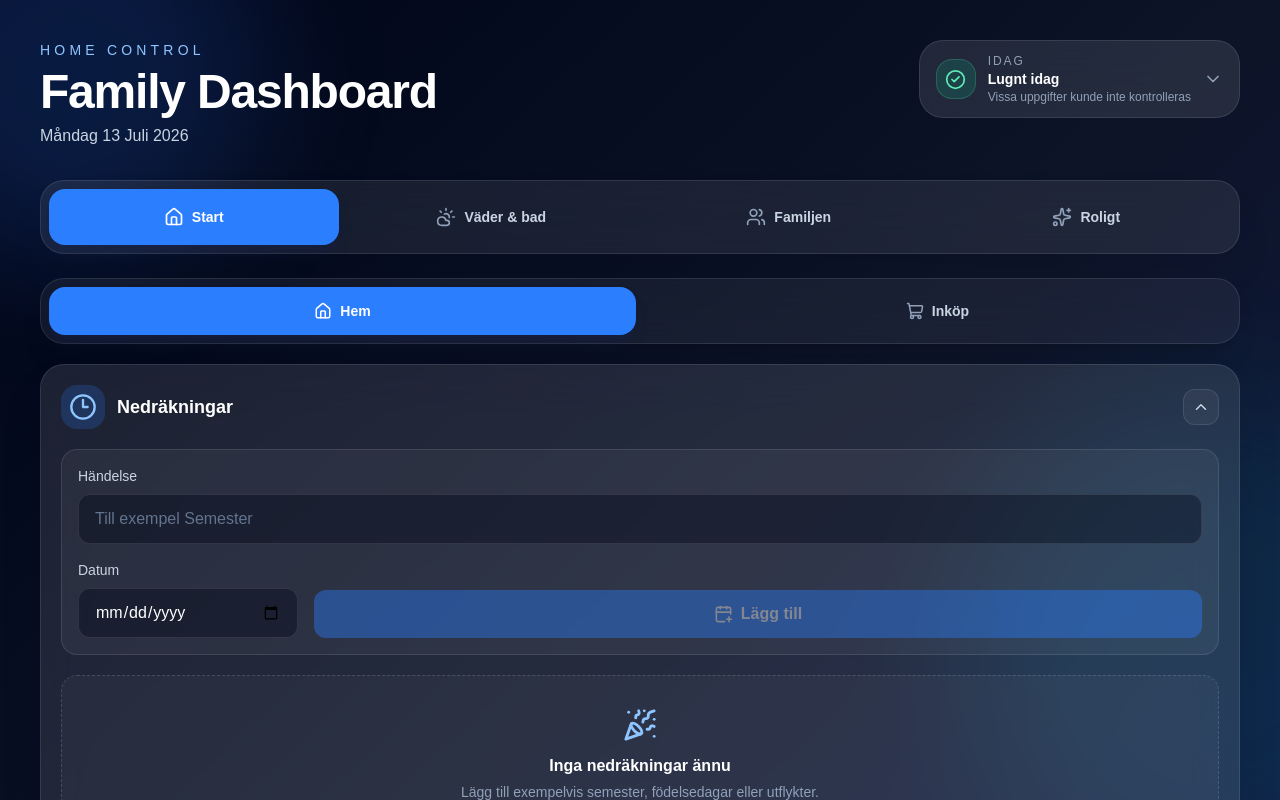
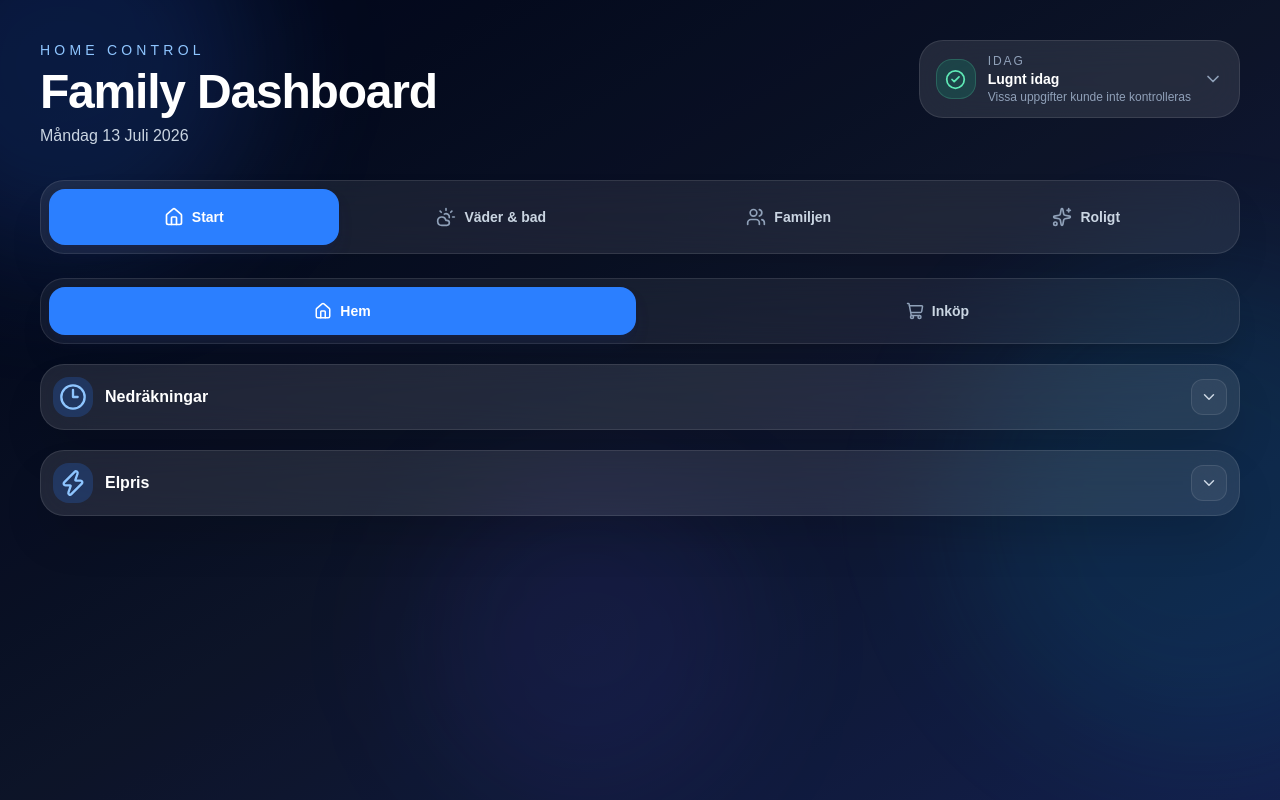
Before and after one commit to jenseng1989/family-dashboard, a Next.js app: page / in a window 1280 px wide. Shown: the top 800 px of the page. Built offline with nearby package versions, Linux system fonts and the light colour scheme; no server answers; the database is empty.

Commit message:
Spara widgetarnas minimerade läge lokalt

```diff
--- a/components/ui/Card.tsx
+++ b/components/ui/Card.tsx
@@ -6,6 +6,8 @@ import {
 } from "lucide-react";
 import {
   ReactNode,
+  useEffect,
+  useMemo,
   useState,
 } from "react";
 import clsx from "clsx";
@@ -17,7 +19,8 @@ type CardProps = {
   className?: string;
 
   /**
-   * Nytt namn för att starta widgeten minimerad.
+   * Anger standardläget första gången widgeten visas.
+   * Om inget anges startar widgeten minimerad.
    */
   defaultMinimized?: boolean;
 
@@ -26,6 +29,12 @@ type CardProps = {
    * Behålls för bakåtkompatibilitet.
    */
   defaultCollapsed?: boolean;
+
+  /**
+   * Valfri unik nyckel för localStorage.
+   * Om inget anges används widgetens titel.
+   */
+  storageKey?: string;
 };
 
 export default function Card({
@@ -35,13 +44,93 @@ export default function Card({
   className,
   defaultMinimized,
   defaultCollapsed,
+  storageKey,
 }: CardProps) {
+  const defaultState =
+    defaultMinimized ??
+    defaultCollapsed ??
+    true;
+
+  const localStorageKey = useMemo(() => {
+    const key = storageKey ?? title;
+
+    return `family-dashboard:card:${key}`;
+  }, [storageKey, title]);
+
   const [isMinimized, setIsMinimized] =
-    useState(
-      defaultMinimized ??
-        defaultCollapsed ??
-        false
+    useState(defaultState);
+
+  const [hasLoadedPreference, setHasLoadedPreference] =
+    useState(false);
+
+  /*
+   * Läs sparat läge från den aktuella enheten.
+   *
+   * Om inget tidigare val finns används standardläget,
+   * vilket normalt är minimerat.
+   */
+  useEffect(() => {
+    try {
+      const savedValue =
+        window.localStorage.getItem(
+          localStorageKey
+        );
+
+      if (savedValue === "true") {
+        setIsMinimized(true);
+      } else if (savedValue === "false") {
+        setIsMinimized(false);
+      } else {
+        setIsMinimized(defaultState);
+      }
+    } catch (error) {
+      console.warn(
+        `Kunde inte läsa widgetläget för "${title}":`,
+        error
+      );
+
+      setIsMinimized(defaultState);
+    } finally {
+      setHasLoadedPreference(true);
+    }
+  }, [
+    defaultState,
+    localStorageKey,
+    title,
+  ]);
+
+  /*
+   * Spara användarens val när widgeten
+   * öppnas eller minimeras.
+   */
+  useEffect(() => {
+    if (!hasLoadedPreference) {
+      return;
+    }
+
+    try {
+      window.localStorage.setItem(
+        localStorageKey,
+        String(isMinimized)
+      );
+    } catch (error) {
+      console.warn(
+        `Kunde inte spara widgetläget för "${title}":`,
+        error
+      );
+    }
+  }, [
+    hasLoadedPreference,
+    isMinimized,
+    localStorageKey,
+    title,
+  ]);
+
+  function toggleMinimized() {
+    setIsMinimized(
+      (currentValue) => !currentValue
     );
+  }
 
   return (
     <section
@@ -58,12 +147,25 @@ export default function Card({
           !isMinimized && "mb-5"
         )}
       >
-        <div className="flex min-w-0 items-center gap-3">
+        <button
+          type="button"
+          onClick={toggleMinimized}
+          aria-expanded={!isMinimized}
+          aria-label={
+            isMinimized
+              ? `Visa ${title}`
+              : `Minimera ${title}`
+          }
+          className="flex min-w-0 flex-1 items-center gap-3 rounded-2xl text-left focus:outline-none focus-visible:ring-2 focus-visible:ring-blue-300"
+        >
           {icon && (
             <div
               className={clsx(
                 "flex shrink-0 items-center justify-center rounded-2xl bg-blue-500/20 text-blue-300",
-                isMinimized ? "p-1.5" : "p-2"
+                "transition duration-300",
+                isMinimized
+                  ? "p-1.5"
+                  : "p-2"
               )}
             >
               {icon}
@@ -73,6 +175,7 @@ export default function Card({
           <h2
             className={clsx(
               "min-w-0 truncate font-semibold text-white",
+              "transition duration-300",
               isMinimized
                 ? "text-base"
                 : "text-lg"
@@ -80,15 +183,11 @@ export default function Card({
           >
             {title}
           </h2>
-        </div>
+        </button>
 
         <button
           type="button"
-          onClick={() =>
-            setIsMinimized(
-              (currentValue) => !currentValue
-            )
-          }
+          onClick={toggleMinimized}
           aria-expanded={!isMinimized}
           aria-label={
             isMinimized
@@ -97,19 +196,28 @@ export default function Card({
           }
           className="flex h-9 w-9 shrink-0 items-center justify-center rounded-xl border border-white/10 bg-white/5 text-slate-300 transition hover:bg-white/10 hover:text-white"
         >
-          {isMinimized ? (
-            <ChevronDown size={18} />
-          ) : (
-            <ChevronUp size={18} />
-          )}
+          <ChevronDown
+            size={18}
+            className={clsx(
+              "transition-transform duration-300",
+              !isMinimized && "rotate-180"
+            )}
+          />
         </button>
       </div>
 
-      {!isMinimized && (
-        <div className="min-w-0">
+      <div
+        className={clsx(
+          "grid transition-all duration-300 ease-in-out",
+          isMinimized
+            ? "grid-rows-[0fr] opacity-0"
+            : "grid-rows-[1fr] opacity-100"
+        )}
+      >
+        <div className="min-h-0 min-w-0 overflow-hidden">
           {children}
         </div>
-      )}
+      </div>
     </section>
   );
 }
```
